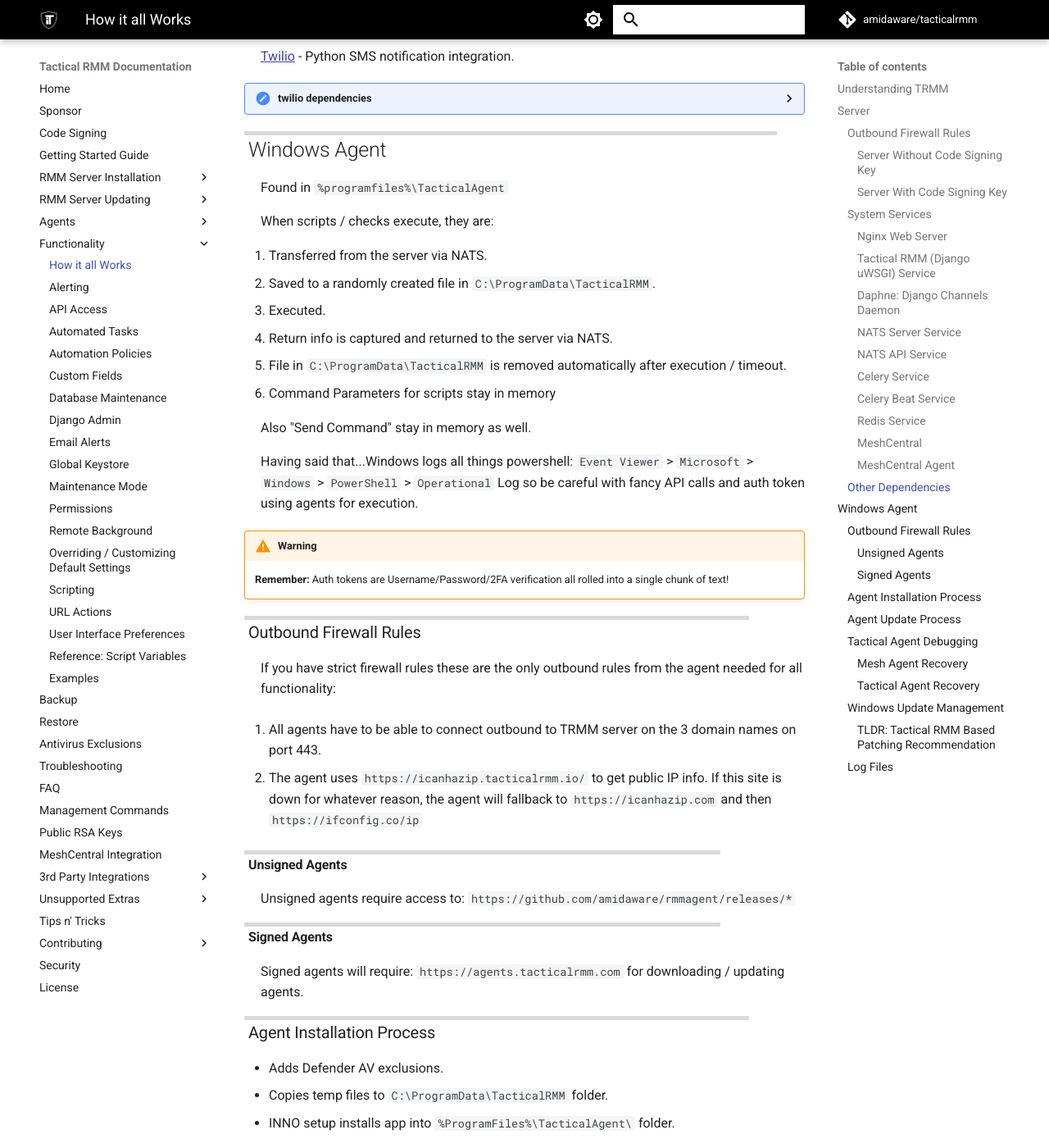
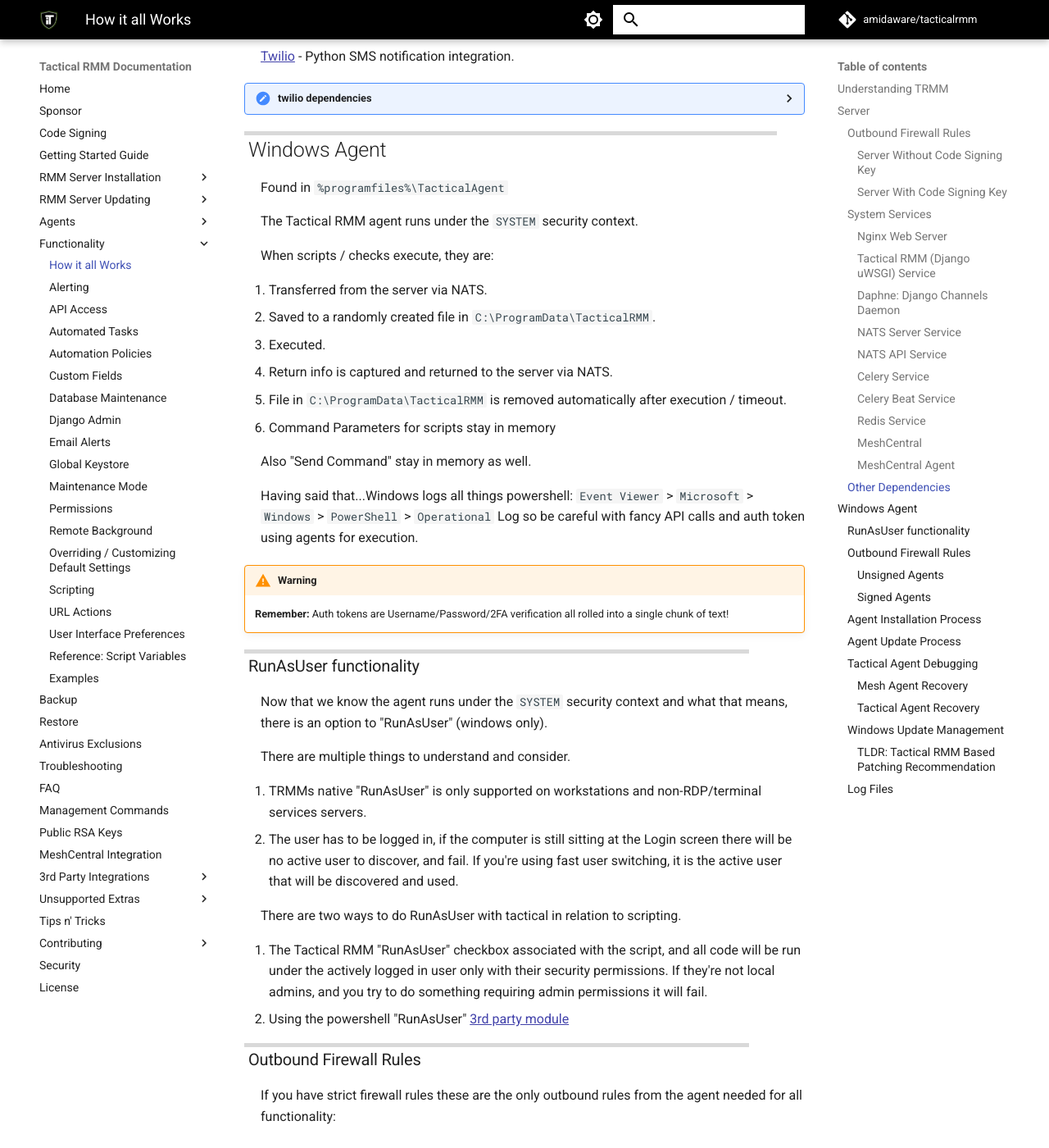
Before and after one commit to amidaware/trmm-docs, an MkDocs documentation site: the page built from docs/howitallworks.md, in a window 1280 px wide and 1400 px high, scrolled down 7188 px. Shown: the whole window at 82% size. Built offline with MkDocs 1.6.1 and Material for MkDocs 9.7.7, drawn with Linux system fonts in a browser that asks for light colours; comment, search, counter and statistics services are not loaded.

Commit message:
adding RunAsUser and linking in scripting

```diff
--- a/docs/howitallworks.md
+++ b/docs/howitallworks.md
@@ -467,6 +467,8 @@
 
 Found in `%programfiles%\TacticalAgent`
 
+The Tactical RMM agent runs under the `SYSTEM` security context.
+
 When scripts / checks execute, they are:
 
 1. Transferred from the server via NATS.
@@ -482,6 +484,20 @@
 
 !!!warning
     **Remember:** Auth tokens are Username/Password/2FA verification all rolled into a single chunk of text!
+
+### RunAsUser functionality
+
+Now that we know the agent runs under the `SYSTEM` security context and what that means, there is an option to "RunAsUser" (windows only).
+
+There are multiple things to understand and consider.
+
+1. TRMMs native "RunAsUser" is only supported on workstations and non-RDP/terminal services servers.
+2. The user has to be logged in, if the computer is still sitting at the Login screen there will be no active user to discover, and fail. If you're using fast user switching, it is the active user that will be discovered and used.
+
+There are two ways to do RunAsUser with tactical in relation to scripting.
+
+1. The Tactical RMM "RunAsUser" checkbox associated with the script, and all code will be run under the actively logged in user only with their security permissions. If they're not local admins, and you try to do something requiring admin permissions it will fail.
+2. Using the powershell "RunAsUser" [3rd party module](https://github.com/amidaware/community-scripts/blob/da4d615a781d218ed3bec66d56a1530bc7513e16/scripts/Win_RunAsUser_Example.ps1)
 
 ### Outbound Firewall Rules
 
```
Also changed, not shown: docs/functions/scripting.md (+2 -0 lines).
